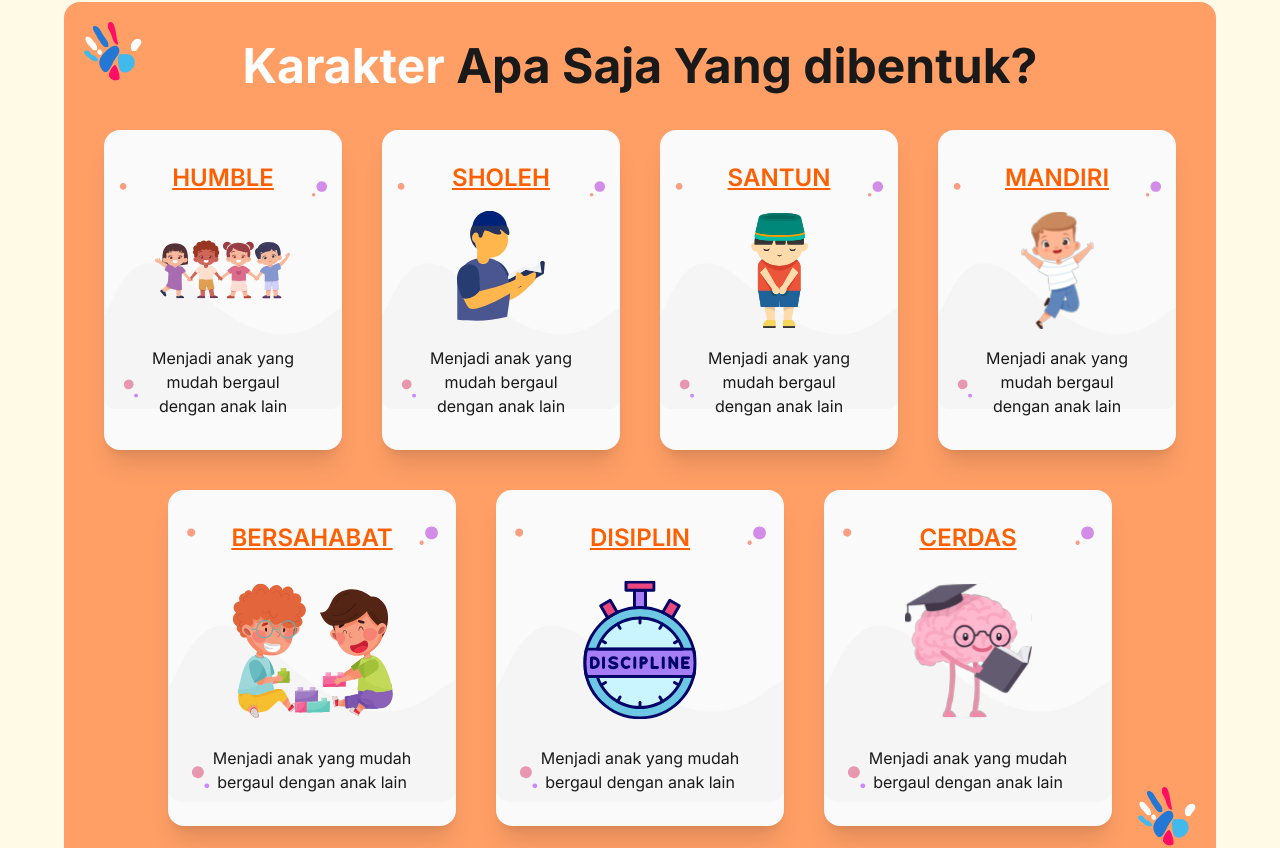
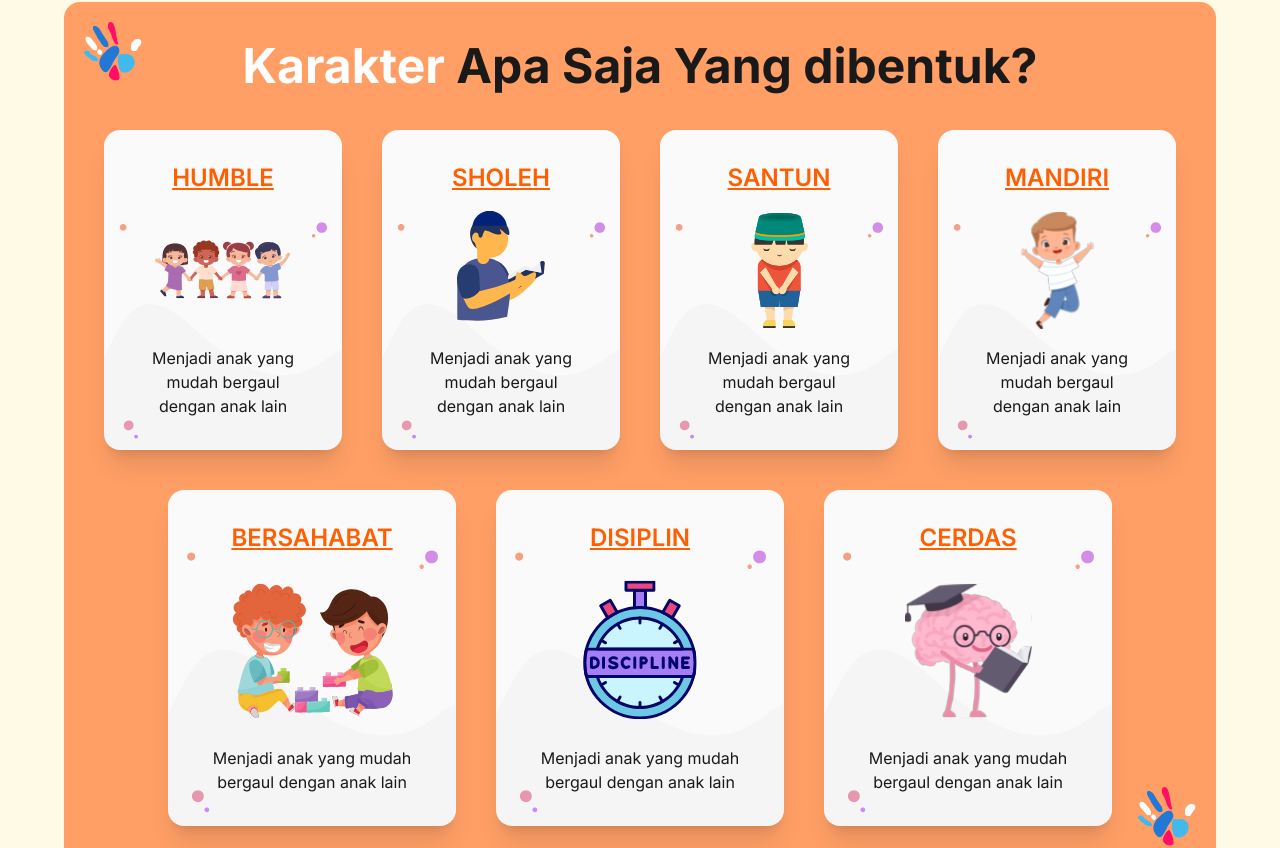
Before and after one commit to makbarramadhan62/baitul-adab-web, a Next.js app: page /profil-sekolah in a window 1280 px wide. Shown: the part 1739-2587 px from the top of the page. Built offline with nearby package versions, Linux system fonts and the light colour scheme.

Commit message:
style: adjust background position

```diff
--- a/components/characterCard/index.tsx
+++ b/components/characterCard/index.tsx
@@ -21,7 +21,7 @@ const CharacterCard: React.FC<CharacterCardProps> = ({
         style={{
           backgroundImage: "url(/image/profil_sekolah/background.svg)",
           backgroundSize: "contain",
-          backgroundPosition: "center",
+          backgroundPosition: "bottom",
           backgroundRepeat: "no-repeat",
         }}
       >
```
